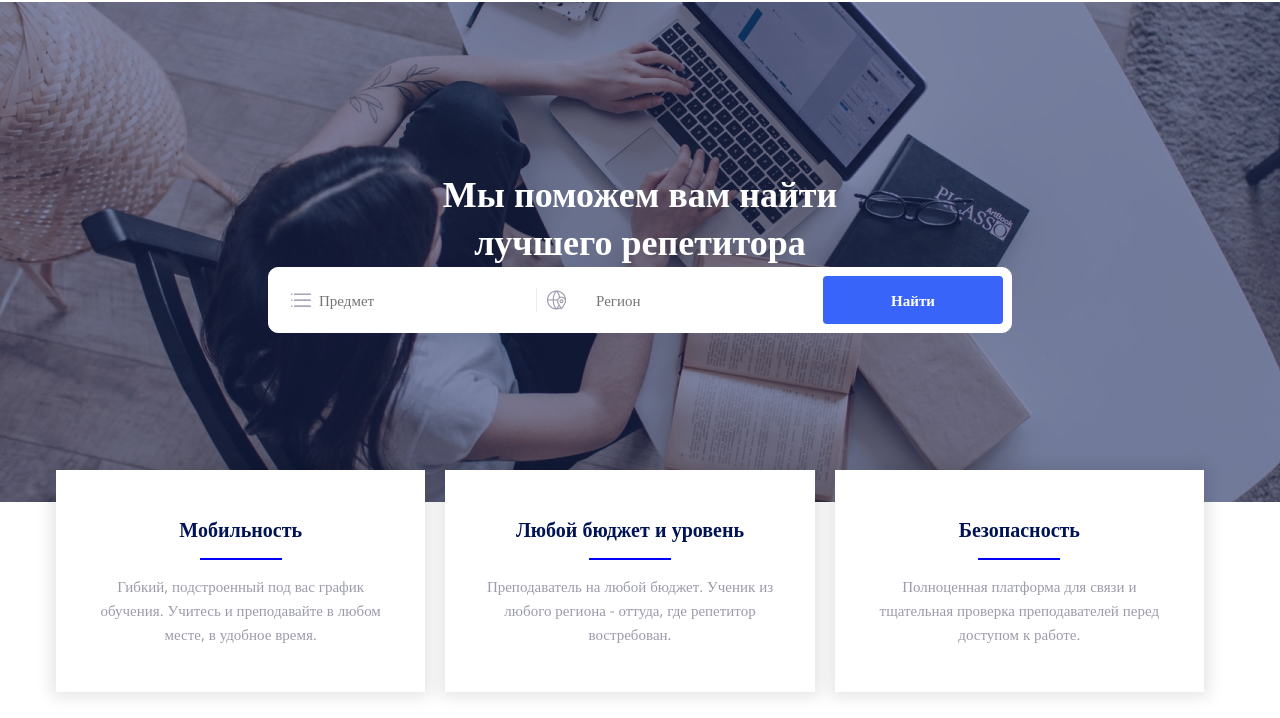
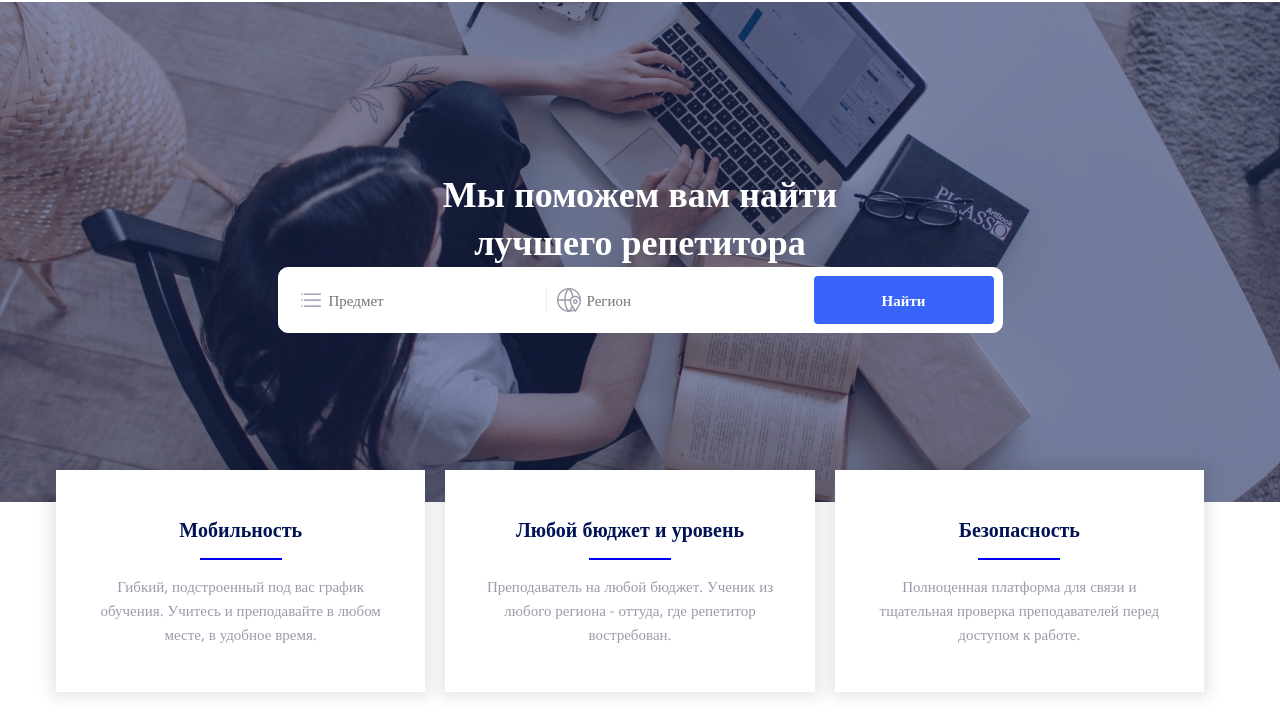
Before and after one commit to rykon97/HTML, a plain HTML site: page index.html in a window 1280 px wide. Shown: the part 82-800 px from the top of the page. Drawn offline with nearby package versions, Linux system fonts and the light colour scheme; a web font is replaced by a local one.

Commit message:
Переделывание на before
Переделывание на before

```diff
--- a/index.html
+++ b/index.html
@@ -34,7 +34,7 @@
             <div class="search__forms">
                 <form class="filters__form" action="#" method="post">
                     <label><input class="input__forms" type="text" name="subject" placeholder="Предмет"></label>
-                    <label><img src="./img/Earth.png" alt=""><input class="input__forms" type="text" name="location" placeholder="Регион"></label>
+                    <label><input class="input__forms" type="text" name="location" placeholder="Регион"></label>
                     <button class="search__buttom">Найти</button>
                 </form>
             </div>
--- a/style/form.css
+++ b/style/form.css
@@ -56,6 +56,15 @@ input:focus {
     border-right: 1px solid #ECECEC;
 }
 
+.filters__form label:nth-child(2):before {
+    content: '';
+    position: absolute;
+    top: calc(50% - 12px);
+    left: 0;
+    background-image: url("../img/Union.svg");
+    width: 24px;
+    height: 24px;
+}
 .search__buttom {
     width: 180px;
     height: 48px;
```
Also changed, not shown: img/Union.svg (added).
